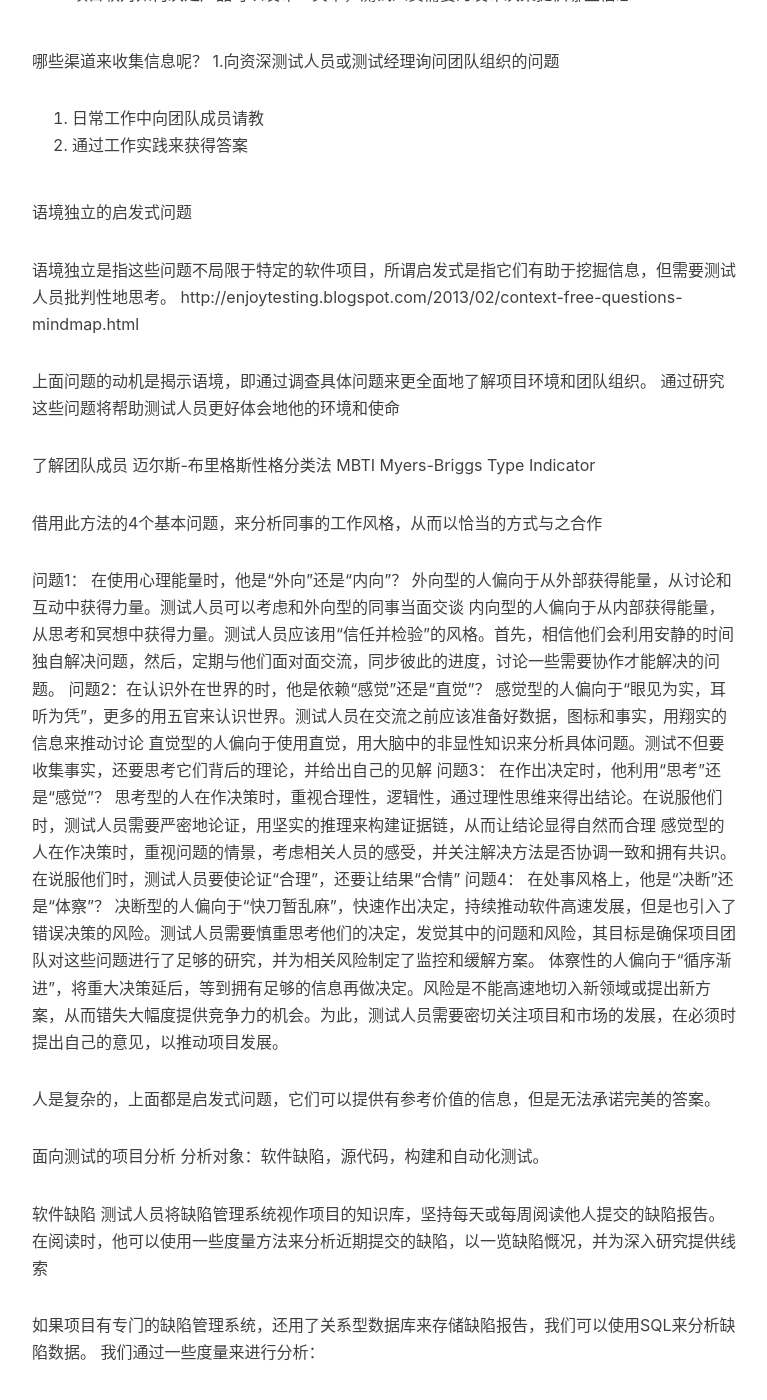
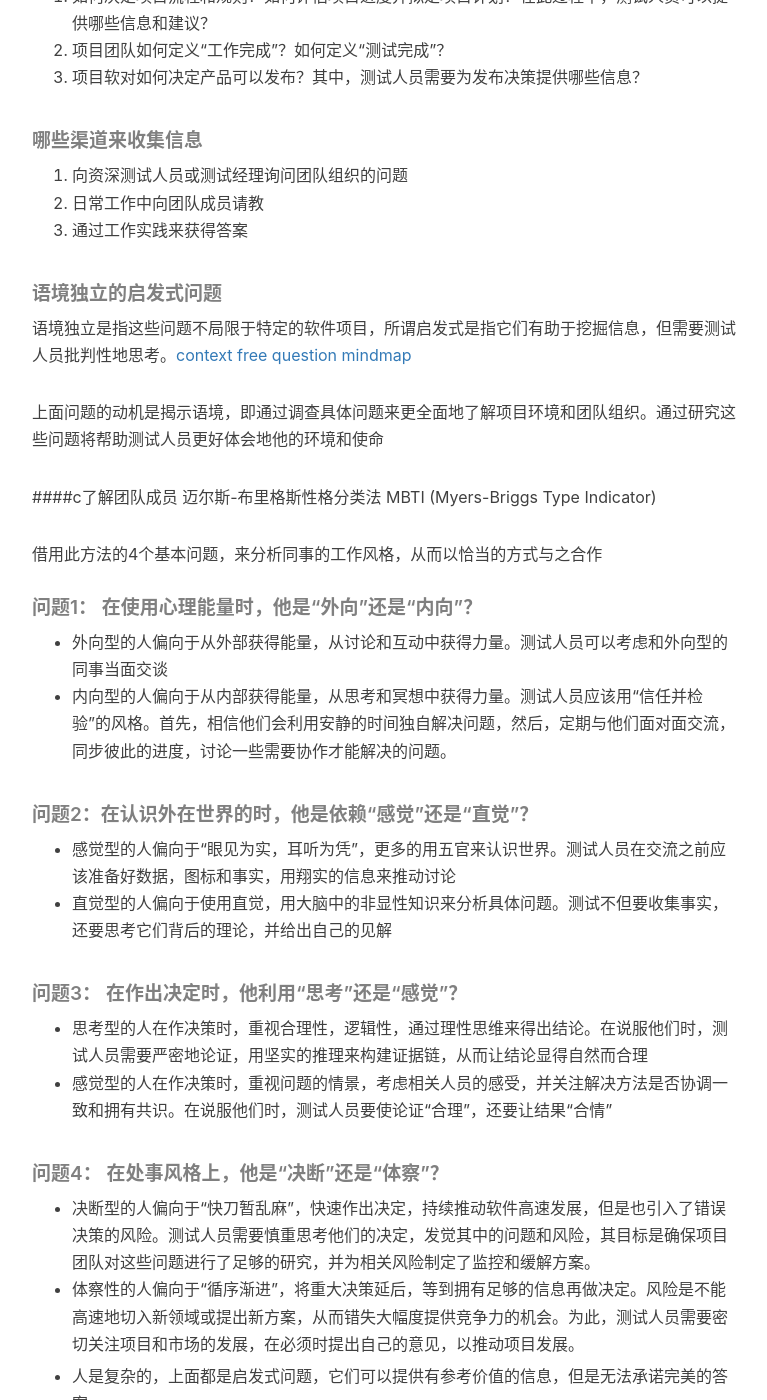
Before and after one commit to DanteYu/DanteYu.github.io, a Jekyll site: the page built from _posts/2016-11-14-软件测试实战读书笔记3.markdown, in a window 1280 px wide and 1400 px high, scrolled down 1363 px. Shown: the whole window, without its empty margins (233-1000 px from the left). Built offline with Jekyll 4.4.1, drawn with Linux system fonts in a browser that asks for light colours; nearby versions of some CDN libraries; comment, search, counter and statistics services are not loaded; some of the changed text lies outside the part shown.

Commit message:
format some posts

````diff
--- a/_posts/2016-11-14-软件测试实战读书笔记3.markdown
+++ b/_posts/2016-11-14-软件测试实战读书笔记3.markdown
@@ -8,124 +8,120 @@ tags:
     - book
 ---
 
-研究项目
+### 研究项目
 如何从测试的角度来研究项目和团队
 
-项目团队
+#### 项目团队
 软件项目的主体是项目团队，他们创造了令人赞叹的功能，也引入了让人恼怒的缺陷。团队的人员构成，组织结构，运作机制将深远地影响软件的质量
 
-主动了解项目团队的使命，目标和运作方式。可以通过调查以下问题来获得答案
+#### 主动了解项目团队的使命，目标和运作方式
+可以通过调查以下问题来获得答案
 
-大型项目往往由多个团队共同完成，测试人员需要掌握团队之间的协作关系
+##### 大型项目往往由多个团队共同完成，测试人员需要掌握团队之间的协作关系
 1. 测试人员所处的项目团队负责哪些工作？
 2. 当前团队有哪些伙伴团队？哪些是上游团队？哪些是下游团队？
 3. 当前团队与伙伴团队有哪些具体的依赖关系？
 4. 相互依赖的团队如何协同工作？他们对于合作的内容和方式有哪些共识？
 5. 对于测试人员，他需要为哪些团队提供哪些服务？其他团队又会通过什么方式向他提供支持？
 
-测试人员应该掌握团队的人员组成和角色职责
+##### 测试人员应该掌握团队的人员组成和角色职责
 1. 不同角色的职责
 2. 不同角色如何协同工作
 3. 如何解决分歧
 4. 其他角色对测试人员的测试服务有何期望
 
-测试人员需要了解项目的组织流程
+##### 测试人员需要了解项目的组织流程
 1. 如何决定项目流程和规则？如何评估项目进度并拟定项目计划？在此过程中，测试人员可以提供哪些信息和建议？
 2. 项目团队如何定义“工作完成”？如何定义“测试完成”？
 3. 项目软对如何决定产品可以发布？其中，测试人员需要为发布决策提供哪些信息？
 
-哪些渠道来收集信息呢？
-1.向资深测试人员或测试经理询问团队组织的问题
+##### 哪些渠道来收集信息
+1. 向资深测试人员或测试经理询问团队组织的问题
 2. 日常工作中向团队成员请教
 3. 通过工作实践来获得答案
 
-语境独立的启发式问题
+##### 语境独立的启发式问题
 
-语境独立是指这些问题不局限于特定的软件项目，所谓启发式是指它们有助于挖掘信息，但需要测试人员批判性地思考。
-http://enjoytesting.blogspot.com/2013/02/context-free-questions-mindmap.html
+语境独立是指这些问题不局限于特定的软件项目，所谓启发式是指它们有助于挖掘信息，但需要测试人员批判性地思考。[context free question mindmap](http://enjoytesting.blogspot.com/2013/02/context-free-questions-mindmap.html)
 
-上面问题的动机是揭示语境，即通过调查具体问题来更全面地了解项目环境和团队组织。
-通过研究这些问题将帮助测试人员更好体会地他的环境和使命
+上面问题的动机是揭示语境，即通过调查具体问题来更全面地了解项目环境和团队组织。通过研究这些问题将帮助测试人员更好体会地他的环境和使命
 
-了解团队成员
-迈尔斯-布里格斯性格分类法 MBTI
-Myers-Briggs Type Indicator
+####c了解团队成员
+迈尔斯-布里格斯性格分类法 MBTI (Myers-Briggs Type Indicator)
 
 借用此方法的4个基本问题，来分析同事的工作风格，从而以恰当的方式与之合作
 
-问题1： 在使用心理能量时，他是“外向”还是“内向”？
-外向型的人偏向于从外部获得能量，从讨论和互动中获得力量。测试人员可以考虑和外向型的同事当面交谈
-内向型的人偏向于从内部获得能量，从思考和冥想中获得力量。测试人员应该用“信任并检验”的风格。首先，相信他们会利用安静的时间独自解决问题，然后，定期与他们面对面交流，同步彼此的进度，讨论一些需要协作才能解决的问题。
-问题2：在认识外在世界的时，他是依赖“感觉”还是“直觉”？
-感觉型的人偏向于“眼见为实，耳听为凭”，更多的用五官来认识世界。测试人员在交流之前应该准备好数据，图标和事实，用翔实的信息来推动讨论
-直觉型的人偏向于使用直觉，用大脑中的非显性知识来分析具体问题。测试不但要收集事实，还要思考它们背后的理论，并给出自己的见解
-问题3： 在作出决定时，他利用“思考”还是“感觉”？
-思考型的人在作决策时，重视合理性，逻辑性，通过理性思维来得出结论。在说服他们时，测试人员需要严密地论证，用坚实的推理来构建证据链，从而让结论显得自然而合理
-感觉型的人在作决策时，重视问题的情景，考虑相关人员的感受，并关注解决方法是否协调一致和拥有共识。在说服他们时，测试人员要使论证“合理”，还要让结果“合情”
-问题4： 在处事风格上，他是“决断”还是“体察”？
-决断型的人偏向于“快刀暂乱麻”，快速作出决定，持续推动软件高速发展，但是也引入了错误决策的风险。测试人员需要慎重思考他们的决定，发觉其中的问题和风险，其目标是确保项目团队对这些问题进行了足够的研究，并为相关风险制定了监控和缓解方案。
-体察性的人偏向于“循序渐进”，将重大决策延后，等到拥有足够的信息再做决定。风险是不能高速地切入新领域或提出新方案，从而错失大幅度提供竞争力的机会。为此，测试人员需要密切关注项目和市场的发展，在必须时提出自己的意见，以推动项目发展。
+##### 问题1： 在使用心理能量时，他是“外向”还是“内向”？
+- 外向型的人偏向于从外部获得能量，从讨论和互动中获得力量。测试人员可以考虑和外向型的同事当面交谈
+- 内向型的人偏向于从内部获得能量，从思考和冥想中获得力量。测试人员应该用“信任并检验”的风格。首先，相信他们会利用安静的时间独自解决问题，然后，定期与他们面对面交流，同步彼此的进度，讨论一些需要协作才能解决的问题。
 
-人是复杂的，上面都是启发式问题，它们可以提供有参考价值的信息，但是无法承诺完美的答案。
+##### 问题2：在认识外在世界的时，他是依赖“感觉”还是“直觉”？
+- 感觉型的人偏向于“眼见为实，耳听为凭”，更多的用五官来认识世界。测试人员在交流之前应该准备好数据，图标和事实，用翔实的信息来推动讨论
+- 直觉型的人偏向于使用直觉，用大脑中的非显性知识来分析具体问题。测试不但要收集事实，还要思考它们背后的理论，并给出自己的见解
 
-面向测试的项目分析
-分析对象：软件缺陷，源代码，构建和自动化测试。
+##### 问题3： 在作出决定时，他利用“思考”还是“感觉”？
+- 思考型的人在作决策时，重视合理性，逻辑性，通过理性思维来得出结论。在说服他们时，测试人员需要严密地论证，用坚实的推理来构建证据链，从而让结论显得自然而合理
+- 感觉型的人在作决策时，重视问题的情景，考虑相关人员的感受，并关注解决方法是否协调一致和拥有共识。在说服他们时，测试人员要使论证“合理”，还要让结果“合情”
 
-软件缺陷
-测试人员将缺陷管理系统视作项目的知识库，坚持每天或每周阅读他人提交的缺陷报告。在阅读时，他可以使用一些度量方法来分析近期提交的缺陷，以一览缺陷慨况，并为深入研究提供线索
+##### 问题4： 在处事风格上，他是“决断”还是“体察”？
+- 决断型的人偏向于“快刀暂乱麻”，快速作出决定，持续推动软件高速发展，但是也引入了错误决策的风险。测试人员需要慎重思考他们的决定，发觉其中的问题和风险，其目标是确保项目团队对这些问题进行了足够的研究，并为相关风险制定了监控和缓解方案。
+- 体察性的人偏向于“循序渐进”，将重大决策延后，等到拥有足够的信息再做决定。风险是不能高速地切入新领域或提出新方案，从而错失大幅度提供竞争力的机会。为此，测试人员需要密切关注项目和市场的发展，在必须时提出自己的意见，以推动项目发展。
+
+- 人是复杂的，上面都是启发式问题，它们可以提供有参考价值的信息，但是无法承诺完美的答案。
+
+#### 面向测试的项目分析
+
+分析对象：**软件缺陷**，**源代码**，**构建和自动化测试**。
+
+##### 软件缺陷
+
+测试人员将缺陷管理系统视作项目的知识库，坚持每天或每周阅读他人提交的缺陷报告。在阅读时，他可以使用一些度量方法来分析近期提交的缺陷，以一览缺陷慨况，并为深入研究提供线索.
 
 如果项目有专门的缺陷管理系统，还用了关系型数据库来存储缺陷报告，我们可以使用SQL来分析缺陷数据。
 我们通过一些度量来进行分析：
 1. 统计缺陷提交，解决和关闭的数目
 2. 统计员工提交，解决和关闭的数目
-3. 统计每个模块的新增缺陷数
-许多时候，发现缺陷较多的模块还隐藏了不少尚未发现的缺陷
-4. 统计缺陷解决方案的分布
-比如不能重现的缺陷报告很多，意味着测试手段和缺陷报告存在改进的空间
+3. 统计每个模块的新增缺陷数, 许多时候，发现缺陷较多的模块还隐藏了不少尚未发现的缺陷
+4. 统计缺陷解决方案的分布, 比如不能重现的缺陷报告很多，意味着测试手段和缺陷报告存在改进的空间
 
 这些度量值只反应了产品缺陷和团队工作的一小部分信息。为了获得更透彻的理解，测试人员需要仔细阅读缺陷报告，挖掘典型缺陷，测试策略和项目风险，并将研究成果分享给团队成员。
 
-/*
- 敏捷测试 项目是里面没有专门缺陷管理系统，怎么做？
-1. commit信息
-2. JIRA卡
-3. 记录在mindmap的缺陷
-*/
-
-源代码
+##### 源代码
 研究源代码的思路仍是用简单的度量获得代码的基本信息，再通过阅读代码去产生测试想法。
 
 我们可以写一个脚本去分析当前目录以及其子目录下的所有代码源文件，并输出文件目录，文件名，文件行数和代码复杂度到控制台
 代码复杂性的度量方法是：文件的复杂度=文件中分支与循环关键字的个数 / 文件的行数
 
-分支与循环关键字：if else for while
-
+分支与循环关键字：`if` `else` `for` `while`
+```
 Folder    File    LineCount  Complexity
 \src\A      A.java   191         0.34
 \src\A      Aa.java   211     0.25
 \src\B      B.java    60     0.18
+```
 
 基于这样的结果表格，复杂度高的文件往往包含了复杂的逻辑，在代码修改的过程中更可能引入缺陷。因此测试人员可以浏览这些高复杂度的文件，了解它们的功能，并构思相应的测试用例
 
-构建
+##### 构建
+
 源代码和构建是软件研发的工作核心，测试人员应该了解代码签入和构建的规章流程
+
 问题
 1. 签入之前，产品代码需要满足什么要求？程序员需要做什么工作？测试人员需要做什么工作？
 2. 如果签入的代码导致构建失败，构建服务器会如何处理？谁会负责修复构建？
-3.构建服务器产生新构建需要多长时间？
+3. 构建服务器产生新构建需要多长时间？
 4. 产品团队有时需要发布一个紧急的产品补丁或快速修复线上系统的缺陷。对于此类重要且紧迫的代码修改，项目团队制定了什么流程？也许，在代码签入之前，测试人员需要测试程序员提供的私有构建。
+
 对此，测试完成的标准是什么？在签入之后，测试人员需要检验新的构建确实包含预期的修复。对此，测试完成的标准是什么？
 
-自动化测试
+##### 自动化测试
 问题
-1. 自动化测试的反馈频率如何？
+1. 自动化测试的反馈频率如何？ 自动化测试拥有哪几个测试集合？
 
-自动化测试拥有哪几个测试集合？ 例如，一些测试小组会根据测试的性质，将测试用例划分为：BVT集合，基本功能测试集合，完整功能测试集合，性能测试集合。
-每个测试集合以什么频率运行？每次运行需要多长时间？例如，在某个测试小组中，BVT每天运行多次 20分钟， 基本功能测试集合每天运行1次 1小时， 完整功能测试集合每周运行一次 4小时
-性能测试集合每2周运行一次 4小时
+例如，一些测试小组会根据测试的性质，将测试用例划分为：BVT集合，基本功能测试集合，完整功能测试集合，性能测试集合。
+每个测试集合以什么频率运行？每次运行需要多长时间？例如，在某个测试小组中，BVT每天运行多次20分钟，基本功能测试集合每天运行1次1小时，完整功能测试集合每周运行一次4小时, 性能测试集合每2周运行一次4小时
 
-调查以上问题的目的是优化测试集合，使高频率运行的测试集合用较短的时间发现严重的缺陷，使低频率运行的测试集合用较充裕的时间发现余下的缺陷。
-测试人员应该检查自己的测试用例，将重要的用例移入高频率的测试集合，将不太重要的用例移入低频率的测试集合
+调查以上问题的目的是优化测试集合，使高频率运行的测试集合用较短的时间发现严重的缺陷，使低频率运行的测试集合用较充裕的时间发现余下的缺陷。测试人员应该检查自己的测试用例，将重要的用例移入高频率的测试集合，将不太重要的用例移入低频率的测试集合
 
 2. 自动化测试覆盖了哪些测试点？没有覆盖哪些测试点？
 
@@ -141,6 +137,6 @@ Folder    File    LineCount  Complexity
 
 除了自动化测试用例，项目团队会拥有一批实用工具来帮助特定的任务比如配置环境，部署产品，运行测试，调试诊断等。测试人员应该了解团队的测试工具及其用途。
 
-基于风险的测试
+#### 基于风险的测试
 
 对于产品，风险就是产品可能遭遇的失败。基于风险的测试是针对特定风险设计并运行测试，以暴露导致项目失败的问题
````
Also changed, not shown: _posts/2017-02-17-软件测试实战读书笔记1.markdown (+23 -18 lines), _posts/2016-11-04-myautomationsummary.markdown (line endings or trailing spaces).
